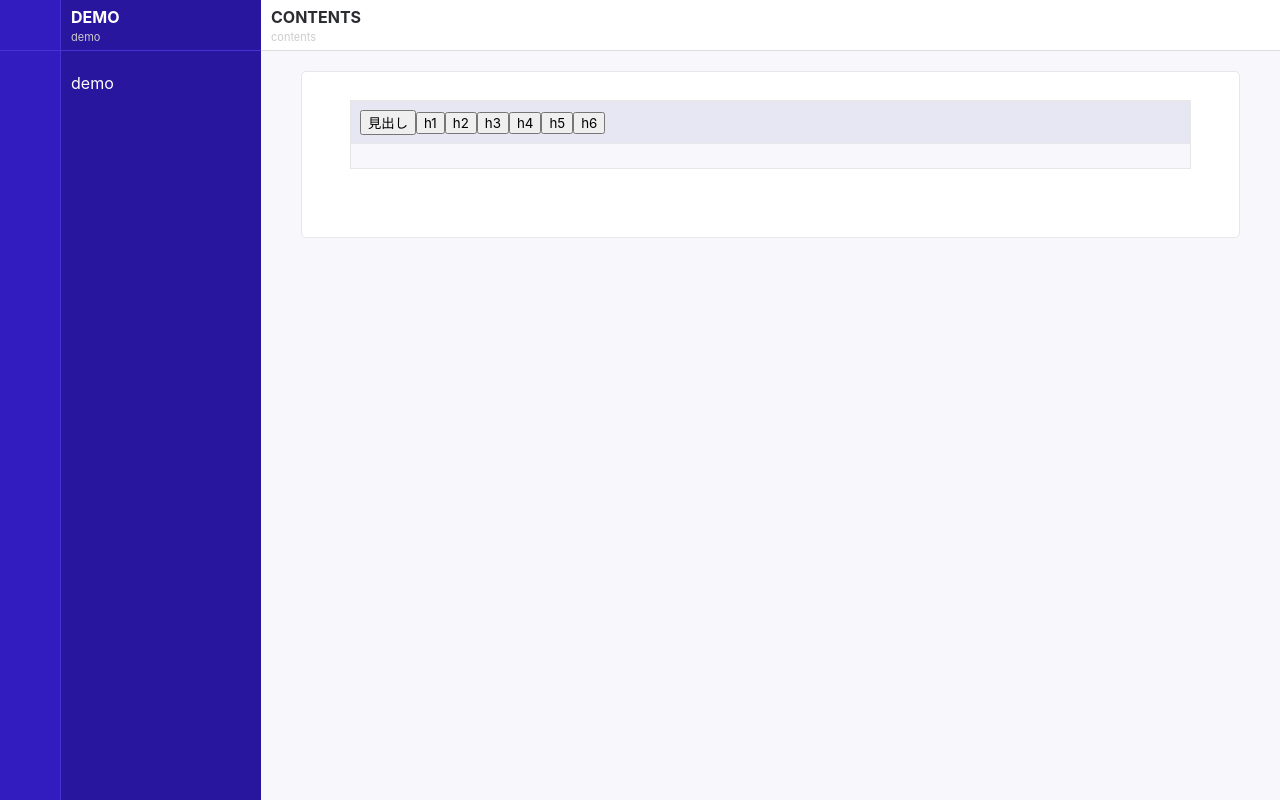
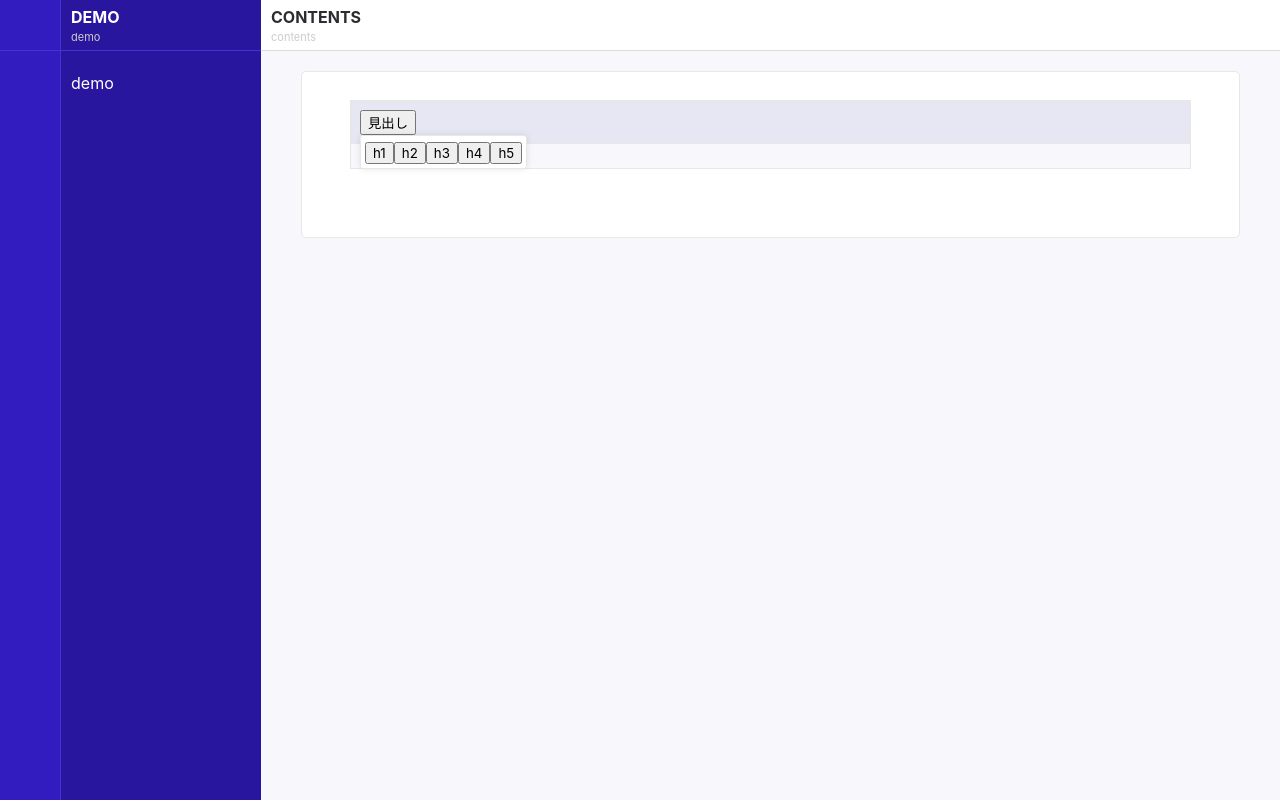
Before and after one commit to YouheiNozaki/tiptap-dev, a React (Create React App) app: page / in a window 1280 px wide. Both pictures are taken after a click on the button "見出し". Built offline with nearby package versions, Linux system fonts and the light colour scheme.

Commit message:
create tooltip component

```diff
--- a/src/components/RichEditor2/MenuBar/Heading/index.tsx
+++ b/src/components/RichEditor2/MenuBar/Heading/index.tsx
@@ -1,17 +1,16 @@
 import { useState } from 'react';
-import { Editor } from '@tiptap/react';
+import { Tooltip } from '../../Tooltip';
+import type { Editor } from '@tiptap/react';
 
 type Props = {
   editor: Editor;
 };
 
 export const Heading: React.VFC<Props> = ({ editor }) => {
-  const [open, setOpen] = useState<boolean>(false);
   return (
     <>
-      <button onClick={() => setOpen(true)}>見出し</button>
-      {open && (
-        <>
+      <Tooltip trigger={<button>見出し</button>}>
+        <ul>
           <button
             onClick={() =>
               editor.chain().focus().toggleHeading({ level: 1 }).run()
@@ -62,18 +61,8 @@ export const Heading: React.VFC<Props> = ({ editor }) => {
           >
             h5
           </button>
-          <button
-            onClick={() =>
-              editor.chain().focus().toggleHeading({ level: 6 }).run()
-            }
-            className={
-              editor.isActive('heading', { level: 6 }) ? 'is-active' : ''
-            }
-          >
-            h6
-          </button>
-        </>
-      )}
+        </ul>
+      </Tooltip>
     </>
   );
 };
--- /dev/null
+++ b/src/components/RichEditor2/Tooltip/index.tsx
@@ -0,0 +1,48 @@
+import React, { useState, useCallback } from 'react';
+import styles from './tooltip.module.css';
+
+type Props = {
+  children?: React.ReactNode;
+  trigger?: React.ReactChild;
+  className?: string;
+  onClose?: () => React.MouseEventHandler;
+};
+
+export const Tooltip: React.VFC<Props> = ({
+  children,
+  trigger,
+  className,
+  onClose = () => {},
+}) => {
+  const [isOpen, setIsOpen] = useState<boolean>(false);
+  const open = useCallback(
+    (e: React.MouseEvent<HTMLElement>) => {
+      e.stopPropagation();
+      setIsOpen(true);
+    },
+    [setIsOpen],
+  );
+
+  const close = useCallback(
+    (e: React.MouseEvent<HTMLElement>) => {
+      e.stopPropagation();
+      setIsOpen(false);
+      onClose();
+    },
+    [onClose],
+  );
+
+  return (
+    <div className={styles.trigger} onClick={open}>
+      {trigger}
+      {isOpen && (
+        <div>
+          <div className={styles.mask} onClick={close} />
+          <div className={styles.container} onClick={close}>
+            {children}
+          </div>
+        </div>
+      )}
+    </div>
+  );
+};
--- /dev/null
+++ b/src/components/RichEditor2/Tooltip/tooltip.module.css
@@ -0,0 +1,22 @@
+.mask {
+  position: fixed;
+  top: 0;
+  left: 0;
+  bottom: 0;
+  right: 0;
+  z-index: 100;
+}
+
+.trigger {
+  position: relative;
+}
+
+.container {
+  position: absolute;
+  background-color: #fff;
+  box-shadow: 0 0 6px rgba(0, 0, 0, 0.1);
+  border: 1px solid #e7e7e7;
+  z-index: 101;
+  border-radius: 3px;
+  padding: 4px;
+}
```
